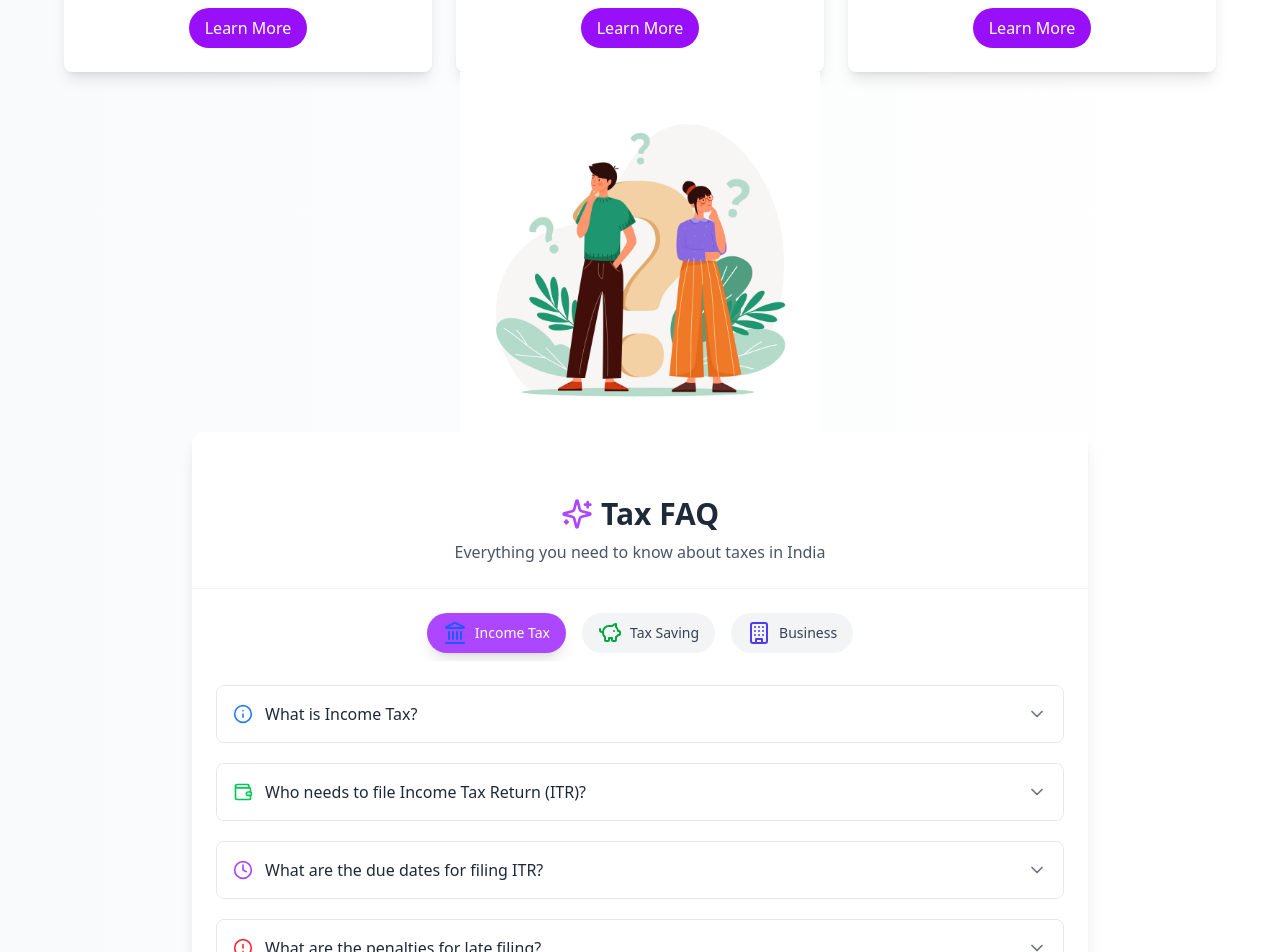
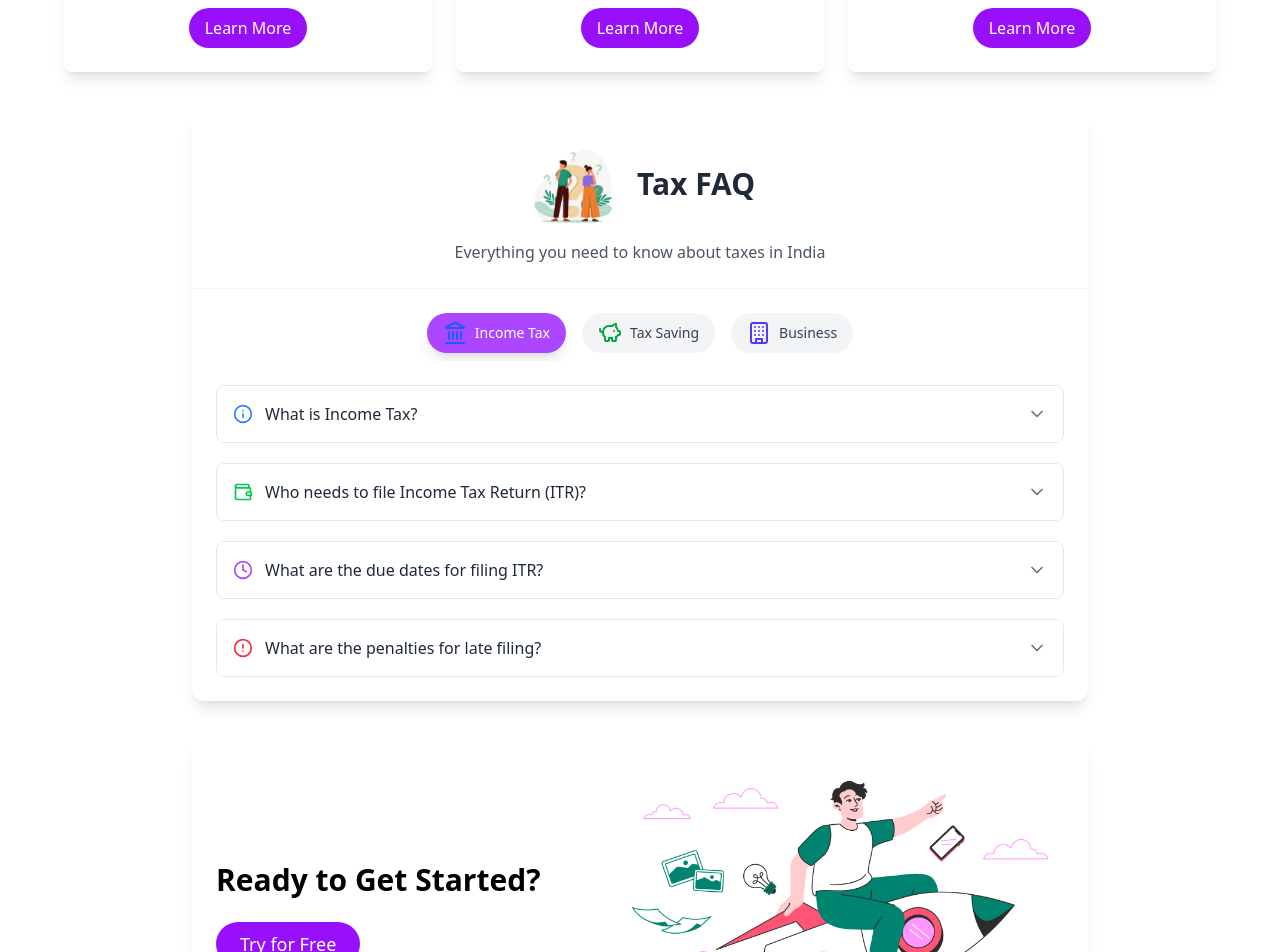
Before and after one commit to Jyotishmoy12/Tax-Hummer, a React (Vite) app: page / in a window 1280 px wide. Shown: the part 1060-2012 px from the top of the page. Built offline with nearby package versions, Linux system fonts and the light colour scheme.

Commit message:
some style improvements

```diff
--- a/src/components/IncomeTaxFAQ.jsx
+++ b/src/components/IncomeTaxFAQ.jsx
@@ -94,14 +94,20 @@ const TaxFAQ = () => {
   };
 
   return (
-    <div className="w-full max-w-4xl mx-auto bg-white rounded-xl shadow-lg py-10">
+    <div className="w-full max-w-4xl mx-auto bg-white rounded-xl shadow-lg my-10">
       {/* Header */}
 
       <div className="text-center py-6 px-4 border-b border-gray-100">
-        <h1 className="flex items-center justify-center gap-2 text-2xl sm:text-3xl font-bold text-gray-800">
-          <Sparkles className="w-6 h-6 sm:w-8 sm:h-8 text-purple-500 font-sans" />
+        <h1 className="flex flex-col sm:flex-row items-center justify-center gap-4 text-2xl sm:text-3xl font-bold text-gray-800">
+          {/* Image on Top (small screens) & Side (large screens) */}
+          <img
+            src="faq.jpg"
+            alt="FAQ"
+            className="w-20 h-20 sm:w-24 sm:h-24 rounded-md "
+          />
           Tax FAQ
         </h1>
+
         <p className="text-sm sm:text-base text-gray-600 mt-2 font-sans">
           Everything you need to know about taxes in India
         </p>
--- a/src/components/ReadyToGetStarted.jsx
+++ b/src/components/ReadyToGetStarted.jsx
@@ -5,7 +5,7 @@ const ReadyToGetStarted = () => {
 
       <div className="container mx-auto px-6 lg:px-16 flex items-center justify-center py-10">
         {/* Single Block for Text, Button, and Image */}
-        <div className="flex flex-col lg:flex-row items-center justify-between bg-white p-6 rounded-xl shadow-lg w-full max-w-4xl space-y-6 lg:space-y-0 lg:space-x-8 overflow-hidden">
+        <div className="flex flex-col lg:flex-row items-center justify-between bg-white p-6 rounded-xl shadow-lg w-full max-w-4xl space-y-6 lg:space-y-0 lg:space-x-8 overflow-hidden -my-10">
           {/* Text Section */}
           <div className="text-center lg:text-left text-black space-y-6">
             <h2 className="text-3xl font-semibold font-sans">
--- a/src/pages/Home.jsx
+++ b/src/pages/Home.jsx
@@ -1,6 +1,7 @@
 import React, { lazy, Suspense, useEffect, useState } from 'react';
 import NavBar from '../components/Navbar';
 import Footer from '../components/Footer';
+import AnimatedBackground from '../components/AnimatedBackground'; // Import the animated background
 
 // Lazy Loading Components
 const HeroSection = lazy(() => import('../components/Hero'));
@@ -15,13 +16,8 @@ const Home = () => {
   useEffect(() => {
     document.documentElement.style.scrollBehavior = "smooth";
 
-    // Handle scroll event to show/hide button
     const handleScroll = () => {
-      if (window.scrollY > 300) {
-        setShowScroll(true);
-      } else {
-        setShowScroll(false);
-      }
+      setShowScroll(window.scrollY > 300);
     };
 
     window.addEventListener("scroll", handleScroll);
@@ -29,18 +25,17 @@ const Home = () => {
   }, []);
 
   return (
-    <>
+    <div className="relative min-h-screen overflow-hidden">
+      {/* Animated Background */}
+      <AnimatedBackground />
+
+      {/* Foreground Content */}
       <NavBar />
       <HeroSection />
-      <div className="relative bg-gradient-to-r from-gray-50 to-white py-16 px-4 sm:px-6 md:px-12 overflow-hidden">
+
+      <div className="relative py-16 px-4 sm:px-6 md:px-12">
         <Suspense fallback={<div className="text-center py-10">Loading...</div>}>
           <Cards />
-          <img
-            src="faq.jpg"
-            alt="faq"
-            loading="lazy"
-            className="mx-auto w-90 h-90 rounded-none shadow-none bg-transparent"
-          />
           <IncomeTaxFAQ />
           <ReadyToGetStarted />
         </Suspense>
@@ -49,14 +44,15 @@ const Home = () => {
         {showScroll && (
           <button
             onClick={() => window.scrollTo({ top: 0, behavior: "smooth" })}
-            className="fixed bottom-6 right-6 bg-purple-600 text-white p-3 rounded-full shadow-lg hover:bg-purple-700 transition-all"
+            className="fixed bottom-6 right-6 bg-purple-600 text-white p-3 rounded-full shadow-lg hover:bg-purple-700 transition-all z-50"
           >
             ⬆️
           </button>
         )}
       </div>
+
       <Footer />
-    </>
+    </div>
   );
 };
 
```
Also changed, not shown: src/components/Cards.jsx (+8 -0 lines).
